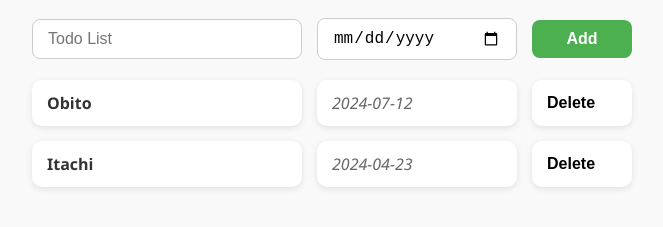
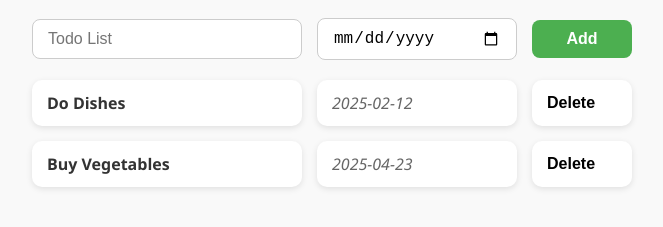
Before and after one commit to arivazhagan-ra/Simple-Todo-List, a plain HTML site: page index.html in a window 1280 px wide. Shown: the part 105-332 px from the top of the page, without its empty margins (308-971 px from the left). Drawn offline with Linux system fonts and the light colour scheme.

Commit message:
Update index.html

```diff
--- a/index.html
+++ b/index.html
@@ -123,8 +123,8 @@
     <div class="result"></div>
     <script>
         let todoList = [
-            { name: 'Obito', dueDate: '2024-07-12' },
-            { name: 'Itachi', dueDate: '2024-04-23' }
+            { name: 'Do Dishes', dueDate: '2025-02-12' },
+            { name: 'Buy Vegetables', dueDate: '2025-04-23' }
         ];
 
         todof();
```
